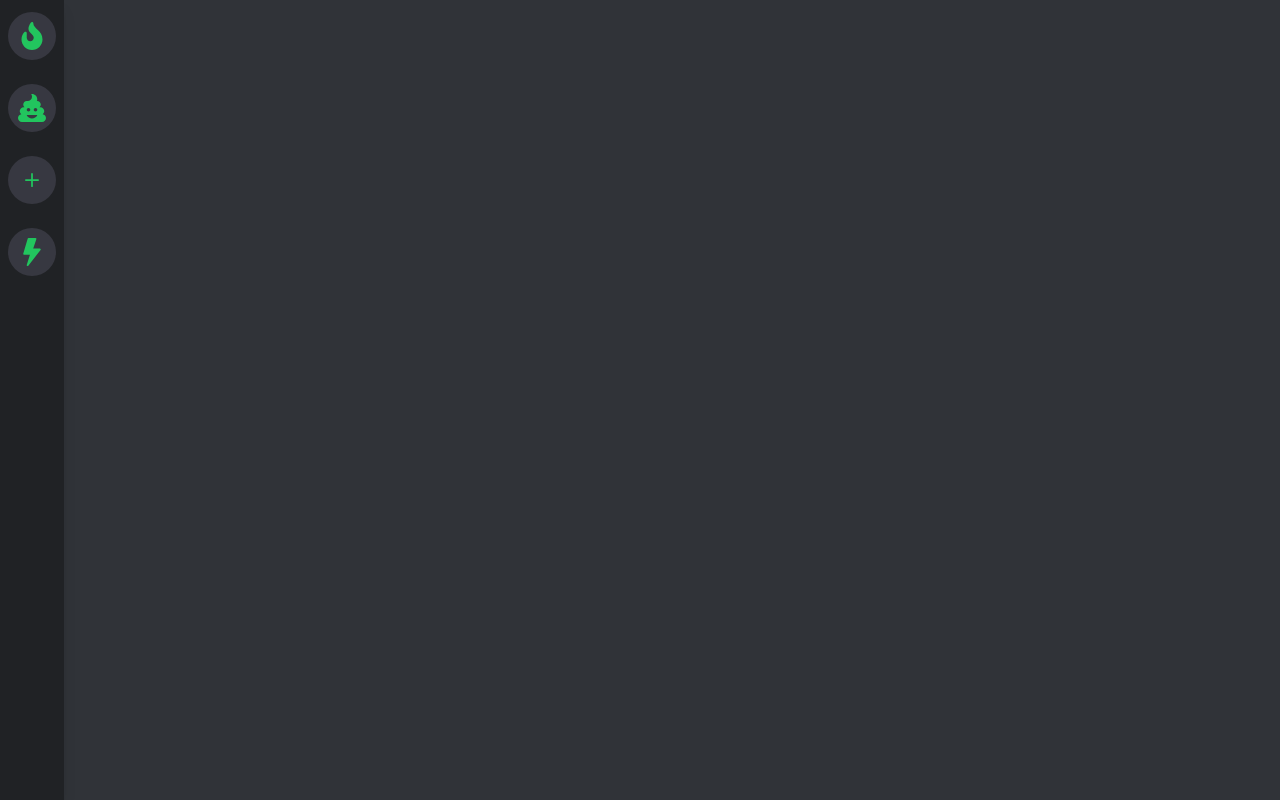
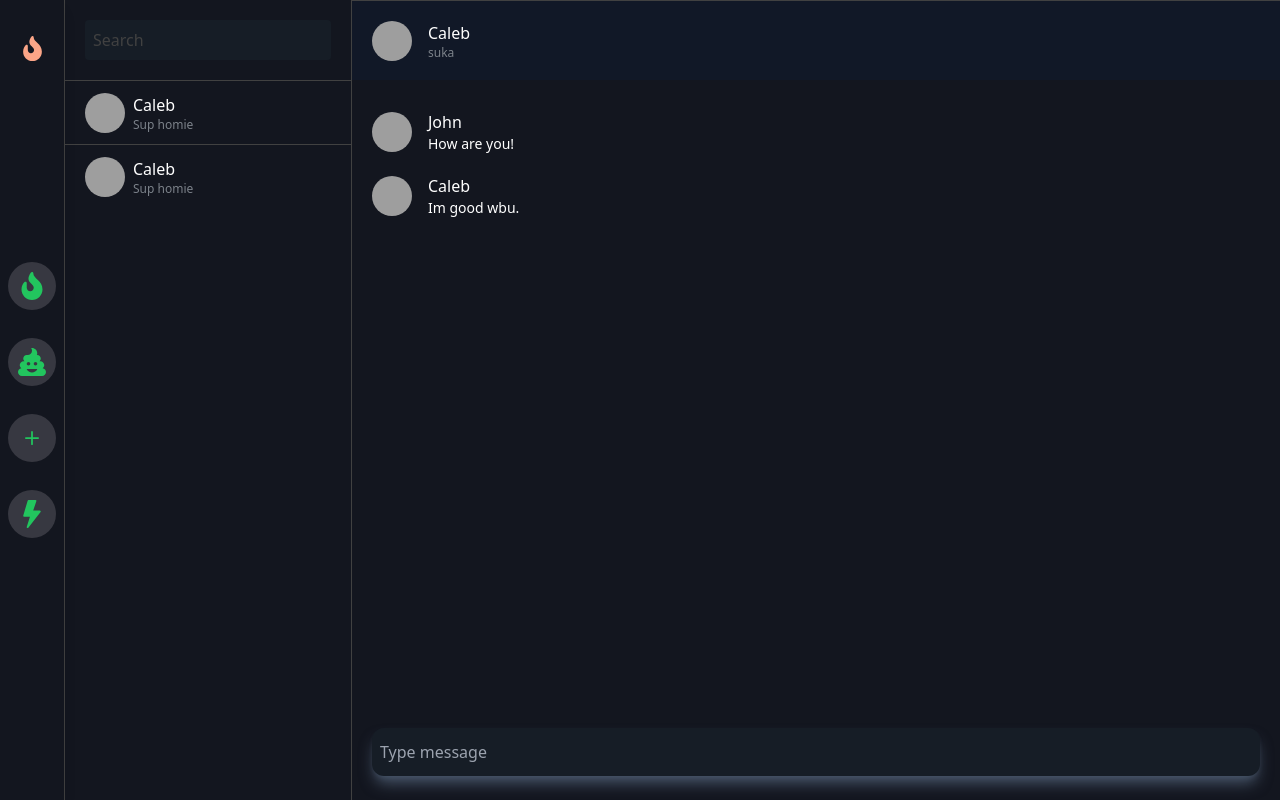
Before and after one commit to CoderCaleb/ChatVibe, a React (Create React App) app: page / in a window 1280 px wide. Built offline with nearby package versions, Linux system fonts and the light colour scheme; grey boxes are pictures that could not be loaded.

Commit message:
Added the contact and message bar

```diff
--- a/package.json
+++ b/package.json
@@ -6,6 +6,7 @@
     "@testing-library/jest-dom": "^5.16.5",
     "@testing-library/react": "^13.4.0",
     "@testing-library/user-event": "^13.5.0",
+    "firebase": "^9.23.0",
     "react": "^18.2.0",
     "react-dom": "^18.2.0",
     "react-icons": "^4.9.0",
--- a/src/App.js
+++ b/src/App.js
@@ -1,10 +1,27 @@
 import logo from './logo.svg';
 import './App.css';
 import SideBar from './SideBar';
-
+import ContactBar from './ContactBar';
+import MessageTab from './MessageTab';
+import firebase from 'firebase/compat/app'
+const firebaseConfig = {
+  apiKey: "AIzaSyDnsU3f1fH9jPcTHniNrqJJnnV4Gb9pM7U",
+  authDomain: "chatvibe-ddfac.firebaseapp.com",
+  projectId: "chatvibe-ddfac",
+  storageBucket: "chatvibe-ddfac.appspot.com",
+  messagingSenderId: "650779234388",
+  appId: "1:650779234388:web:11230a932f23837908ddc1"
+};
+if (!firebase.apps.length) {
+  firebase.initializeApp(firebaseConfig);
+}
 function App() {
   return (
-    <SideBar/>
+    <div className="flex bg-bgColor h-screen w-screen">
+      <SideBar/>
+      <ContactBar/>
+      <MessageTab/>
+    </div>
   );
 }
 
--- a/src/ChannelBar.js
+++ /dev/null
@@ -1,9 +0,0 @@
-import React from 'react'
-
-export default function ChannelBar() {
-  return (
-    <div>
-
-    </div>
-  )
-}
--- /dev/null
+++ b/src/ContactBar.js
@@ -0,0 +1,28 @@
+import React from 'react'
+
+export default function ContactBar() {
+  return (
+    <div className='flex border-r border-l border-borderColor w-72 flex-col'>
+        <div className='mx-5'>
+            <input placeholder='Search' className=' w-full my-5 bg-inputColor rounded py-2 text-white pl-2 outline-none placeholder-borderColor'></input>
+        </div>
+        <div className='flex flex-col'>
+            <ContactBox name='Caleb' lastMsg='Sup homie' pfp='https://wallpapers.com/images/hd/shadow-boy-white-eyes-unique-cool-pfp-nft-13yuypusuweug9xn.jpg'/>
+            <ContactBox name='Caleb' lastMsg='Sup homie' pfp='https://wallpapers.com/images/hd/shadow-boy-white-eyes-unique-cool-pfp-nft-13yuypusuweug9xn.jpg'/>
+        </div>
+    </div>
+  )
+}
+
+const ContactBox = ({name,pfp,lastMsg})=>{
+    return(
+        <div className='flex gap-2 h-16 items-center pl-5 border-t border-borderColor cursor-pointer hover:bg-slate-800'>
+                <img src={pfp} className='rounded-3xl w-10 h-10'></img>
+                <div>
+                    <p className='text-white'>{name}</p>
+                    <p className=' text-subColor text-xs'>{lastMsg}</p>
+                </div>
+
+            </div>
+    )
+}
--- /dev/null
+++ b/src/MessageTab.js
@@ -0,0 +1,34 @@
+import React from 'react'
+
+export default function MessageTab() {
+  return (
+    <div className='flex-1 flex flex-col relative'>
+        <div className='flex gap-4 h-20 items-center pl-5 border-t border-borderColor cursor-pointer bg-gray-900  mb-5'>
+                <img src={'https://wallpapers.com/images/hd/shadow-boy-white-eyes-unique-cool-pfp-nft-13yuypusuweug9xn.jpg'} className='rounded-3xl w-10 h-10'></img>
+                <div>
+                    <p className='text-white'>Caleb</p>
+                    <p className=' text-subColor text-xs'>suka</p>
+                </div>
+        </div>
+        <MessageBox pfp='https://wallpapers.com/images/hd/shadow-boy-white-eyes-unique-cool-pfp-nft-13yuypusuweug9xn.jpg' name='John' msg='How are you!'/>
+        <MessageBox pfp='https://www.asiamediajournal.com/wp-content/uploads/2022/10/Dog-Cool-PFP-1200x1200.jpg' name='Caleb' msg='Im good wbu.'/>
+        <div className=' bg-inputColor rounded-xl py-3 text-white pl-2 outline-none placeholder-borderColor absolute bottom-6 left-5 right-5 shadow-slate-600 shadow-lg '>
+         <input className='bg-inputColor outline-none' placeholder='Type message'></input>
+         <div></div>
+        </div>
+    </div>
+  )
+}
+
+const MessageBox = ({pfp,name,msg})=>{
+    return(
+        <div className='flex gap-4 h-16 items-center pl-5 cursor-pointer'>
+        <img src={pfp} className='rounded-3xl w-10 h-10'></img>
+        <div>
+            <p className='text-white'>{name}</p>
+            <p className='text-white text-sm font-light'>{msg}</p>
+        </div>
+    </div>
+    )
+
+}
--- a/src/SideBar.js
+++ b/src/SideBar.js
@@ -1,11 +1,15 @@
 import { BsPlus, BsFillLightningFill, BsGearFill } from "react-icons/bs";
 import { FaFire, FaPoo } from "react-icons/fa";
-
+import fire from './fire-gif.gif'
+import { useState } from "react";
 export default function SideBar() {
+  const [hover,setHover] = useState(false)
   return (
     <>
-      <div className="flex bg-bgColor h-screen w-screen">
-        <div className="flex flex-col h-screen bg-primary w-16 top-0 m-0 shadow-lg text-white text-secondary">
+        <div className="flex flex-col h-screen bg-bgColor w-16 top-0 m-0 shadow-lg text-white text-secondary justify-center gap-1 relative ">
+            <div className='absolute top-5' onMouseEnter={()=>setHover(true)} onMouseLeave={()=>setHover(false)}>
+                {hover?<img src={fire} className=''></img>:<FaFire size='25' className="ml-5 mt-4 text-fireColor"/>}
+            </div>
           <SidebarIcon
             icon={<FaFire size="28" />}
             text="toolip💡"
@@ -20,7 +24,6 @@ export default function SideBar() {
             text={"toolip💡"}
           ></SidebarIcon>
         </div>
-      </div>
     </>
   );
 }
--- a/tailwind.config.js
+++ b/tailwind.config.js
@@ -7,8 +7,11 @@ module.exports = {
         primary: "#202225",
         secondary: "#5865f2",
         iconContainer: '#373841',
-        bgColor:'#303338',
-        borderColor:'#181b24'
+        bgColor:'#13161f',
+        borderColor:'#414141',
+        inputColor:'#161d26',
+        subColor:'#7c828a',
+        fireColor:'#FBA587'
       },
     },
   },
```
Also changed, not shown: src/fire-gif.gif (added), 1 other file (tests, documents, lock files or other folders).
